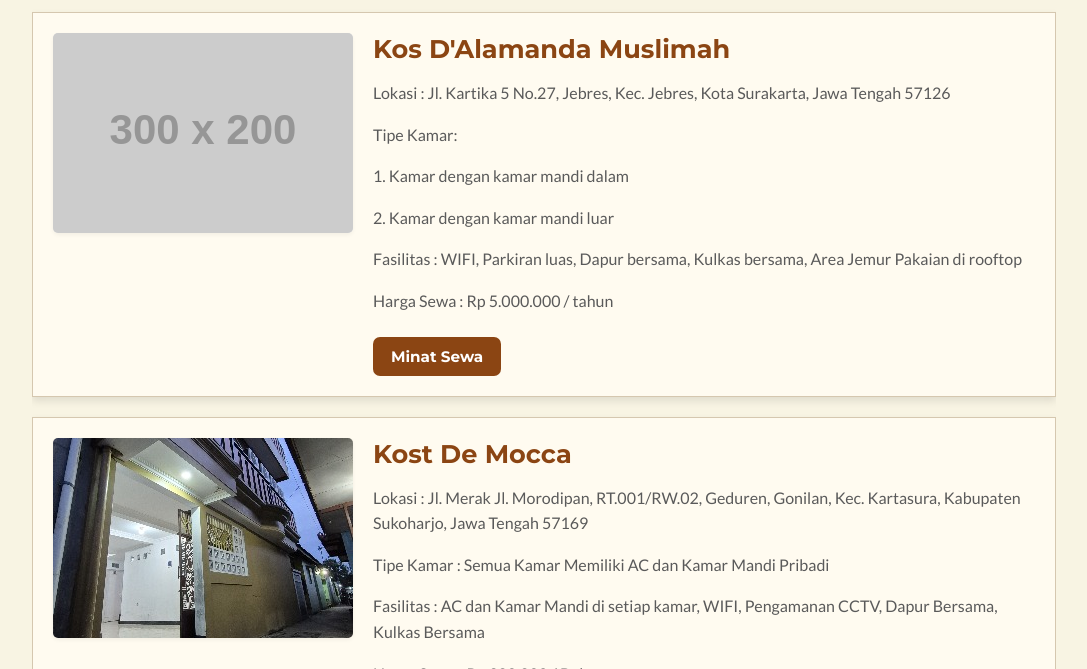
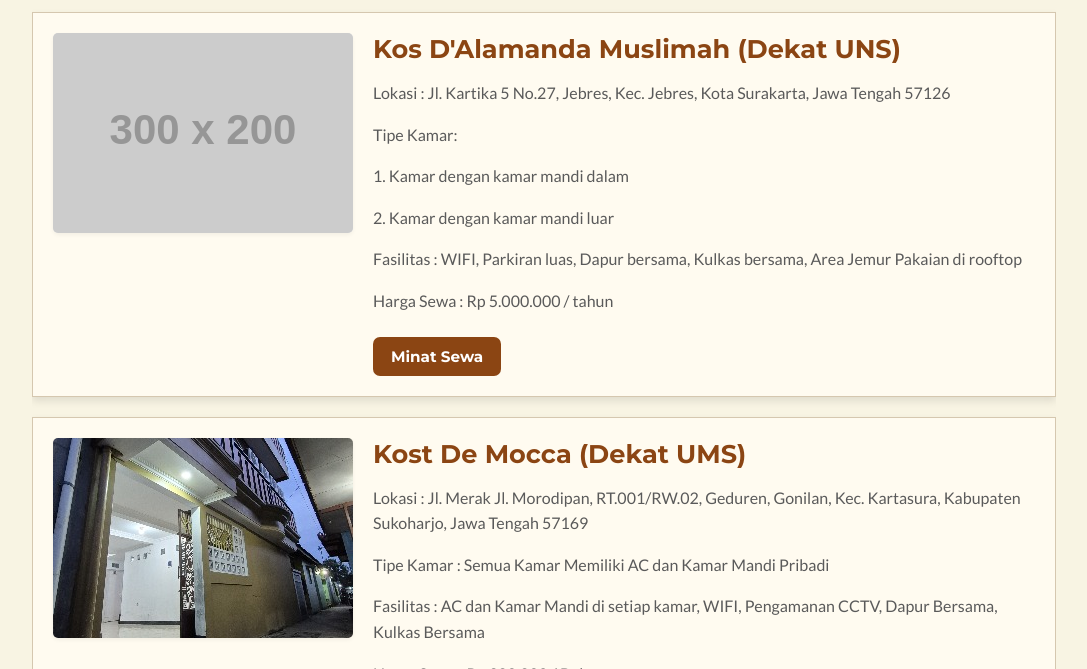
Before and after one commit to danishaufaa/websiteSewa, a plain HTML site: page index.html in a window 1280 px wide. Shown: the part 535-1204 px from the top of the page, without its empty margins (96-1183 px from the left). Drawn offline with Linux system fonts and the light colour scheme; placeholder pictures from the web are drawn by us.

Commit message:
Update index.html

```diff
--- a/index.html
+++ b/index.html
@@ -301,7 +301,7 @@
             <div class="property-card">
                 <img src="https://via.placeholder.com/300x200?text=Foto+Kost+D'Alamanda+Muslimah" alt="Foto Kost D'Alamanda Muslimah">
                 <div class="property-details">
-                    <h3>Kos D'Alamanda Muslimah</h3>
+                    <h3>Kos D'Alamanda Muslimah (Dekat UNS)</h3>
                     <p>Lokasi : Jl. Kartika 5 No.27, Jebres, Kec. Jebres, Kota Surakarta, Jawa Tengah 57126</p>
                     <p>Tipe Kamar:</p>
                     <p>1. Kamar dengan kamar mandi dalam</p> <p>2. Kamar dengan kamar mandi luar</p>
@@ -313,7 +313,7 @@
             <div class="property-card">
                 <img src="foto/kostDeMocca.jpg" alt="Foto Kost De Mocca">
                 <div class="property-details">
-                    <h3>Kost De Mocca</h3>
+                    <h3>Kost De Mocca (Dekat UMS)</h3>
                     <p>Lokasi : Jl. Merak Jl. Morodipan, RT.001/RW.02, Geduren, Gonilan, Kec. Kartasura, Kabupaten Sukoharjo, Jawa Tengah 57169</p>
                     <p>Tipe Kamar : Semua Kamar Memiliki AC dan Kamar Mandi Pribadi</p>
                     <p>Fasilitas : AC dan Kamar Mandi di setiap kamar, WIFI, Pengamanan CCTV, Dapur Bersama, Kulkas Bersama</p>
```
